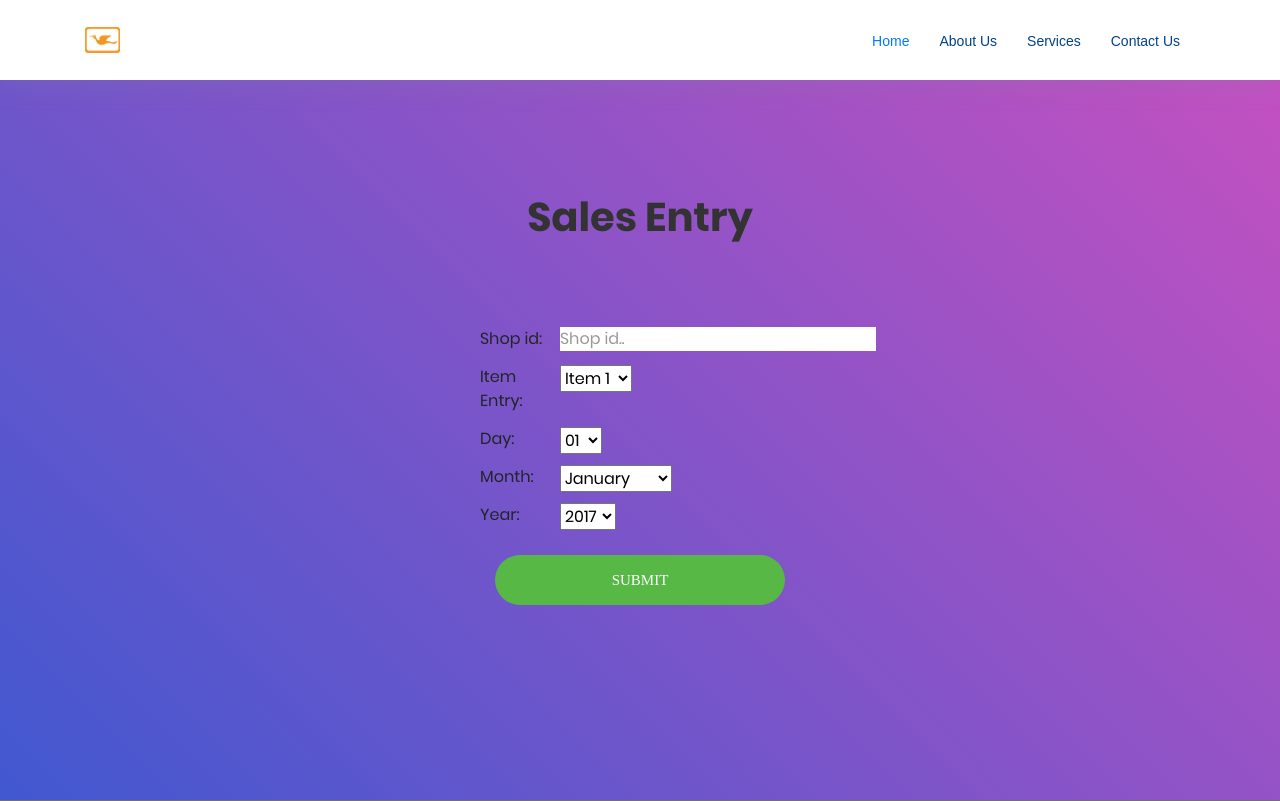
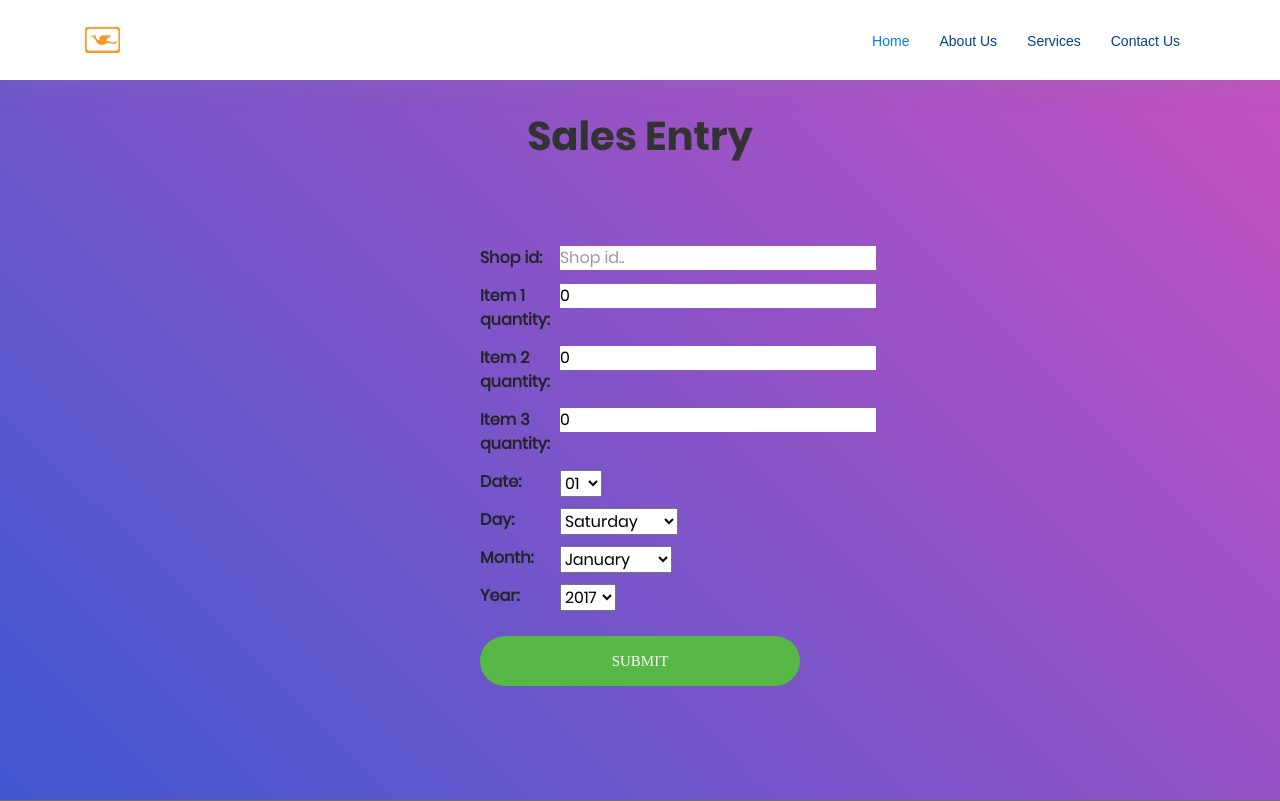
Before and after one commit to Azizul31/Sales-Automation-System, a PHP site: page /dataentry.php in a window 1280 px wide. Shown: the top 801 px of the page. Run offline with PHP 8.4, Linux system fonts and the light colour scheme; some web fonts are replaced.

Commit message:
data entry front end almost ready

```diff
--- a/login page final/dataentry.php
+++ b/login page final/dataentry.php
@@ -7,6 +7,7 @@
   float: left;
   width: 25%;
   margin-top: 6px;
+  font-weight: 600;
 }
 
 .col-75 {
@@ -38,24 +39,27 @@
       <div class="col-75">
         <input type="text" id="fname" name="firstname" placeholder="Shop id..">
       </div>
-    </div>
-    <div class="row">
-      <div class="col-25">
-        <label for="country">Item Entry:</label>
+     <div class="col-25">
+        <label for="fname">Item 1 quantity:</label>
       </div>
       <div class="col-75">
-        <select id="country" name="country">
-          <option value="australia">Item 1</option>
-          <option value="canada">Item 2</option>
-          <option value="usa">Item 3</option>
+        <input type="text" id="fname" name="firstname" value="0">
+      </div>
+<div class="col-25">
+        <label for="fname">Item 2 quantity:</label>
+      </div>
+      <div class="col-75">
+        <input type="text" id="fname" name="firstname" value="0">
+      </div>
+<div class="col-25">
+        <label for="fname">Item 3 quantity:</label>
+      </div>
+      <div class="col-75">
+        <input type="text" id="fname" name="firstname" value="0">
+      </div>
 
-        </select>
-      </div>
-    </div>
-
-    <div class="row">
       <div class="col-25">
-        <label for="country">Day:</label>
+        <label for="country">Date:</label>
       </div>
       <div class="col-75">
         <select id="country" name="country">
@@ -91,9 +95,21 @@
           <option value="usa">30</option>
         </select>
       </div>
-    </div>
+      <div class="col-25">
+        <label for="country">Day:</label>
+      </div>
+      <div class="col-75">
+        <select id="country" name="country">
+          <option value="australia">Saturday</option>
+          <option value="canada">Sunday</option>
+          <option value="usa">Monday</option>
+          <option value="australia">Tuesday</option>
+          <option value="canada">Wednesday</option>
+          <option value="usa">Thursday</option>
+         <option value="usa">Friday</option>
+        </select>
+      </div>
 
-<div class="row">
       <div class="col-25">
         <label for="country">Month:</label>
       </div>
@@ -115,9 +131,7 @@
 
         </select>
       </div>
-    </div>
 
-<div class="row">
       <div class="col-25">
         <label for="country">Year:</label>
       </div>
@@ -128,7 +142,7 @@
           <option value="usa">2019</option>
         </select>
       </div>
-    </div>
+
    <div class="container-login100-form-btn">
 						<button class="login100-form-btn" type="submit" value="Submit">
 							Submit
```
